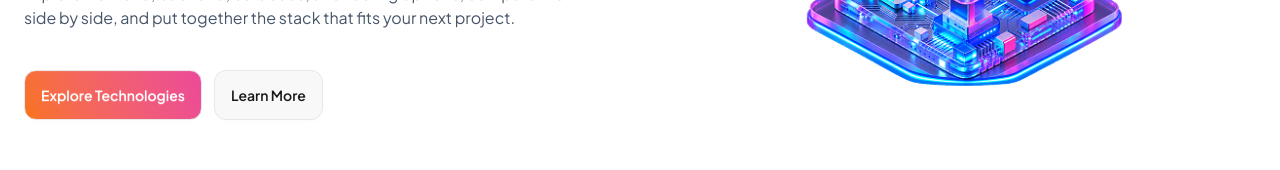
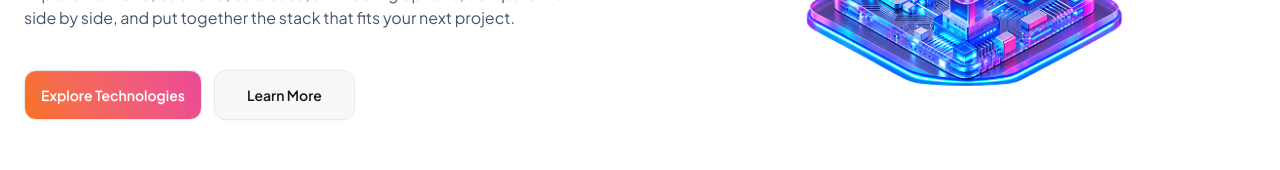
Before and after one commit to Farez770/Development-Stack, a React (Vite) app: page / in a window 1280 px wide. Shown: the part 554-724 px from the top of the page. Built offline with nearby package versions, Linux system fonts and the light colour scheme; a web font is replaced by a local one.

Commit message:
Update Hero banner Button

```diff
--- a/src/components/HeroBanner.tsx
+++ b/src/components/HeroBanner.tsx
@@ -24,7 +24,7 @@ export default function HeroBanner({}: Props) {
             Explore Technologies
           </button>
 
-          <button className="btn py-6  font-[inter] font-semibold rounded-xl">
+          <button className="btn py-6 px-8  font-[inter] font-semibold rounded-xl">
             Learn More
           </button>
         </div>
```
